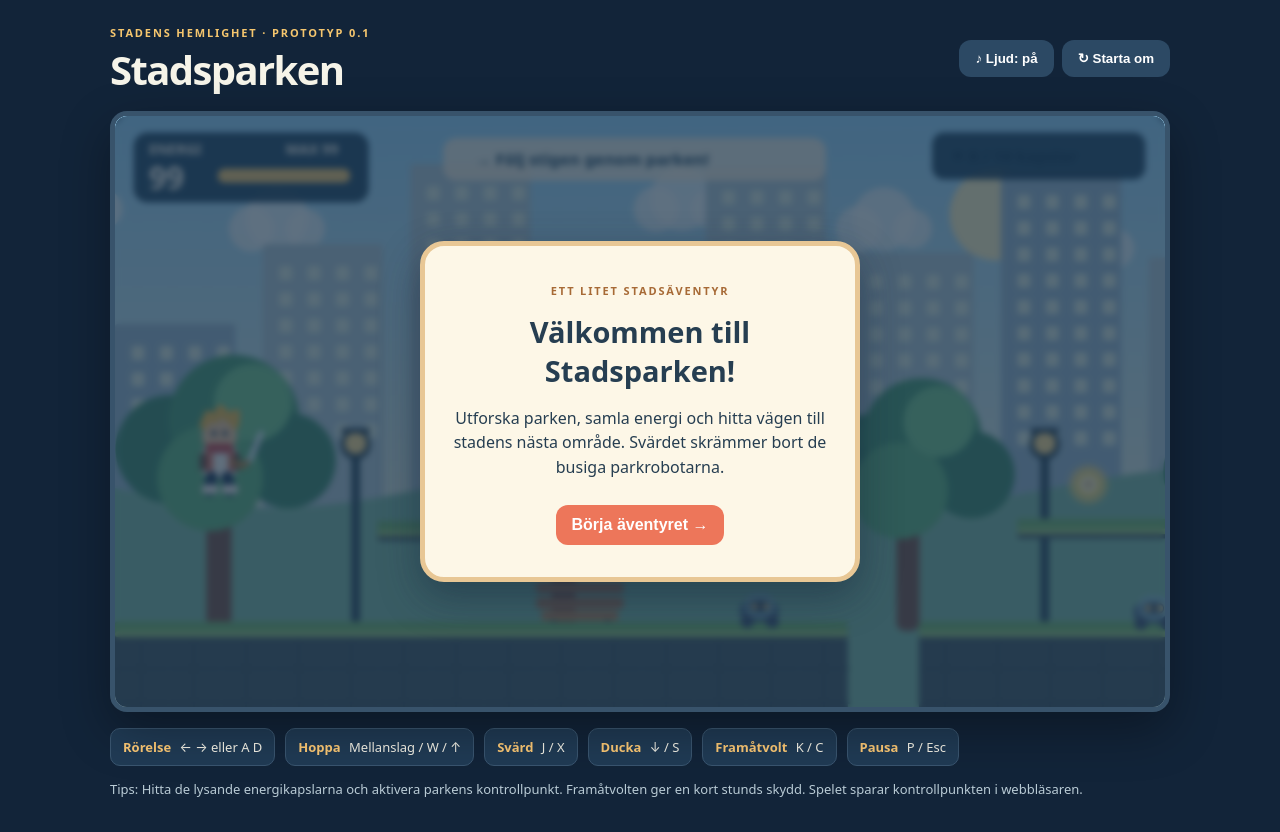
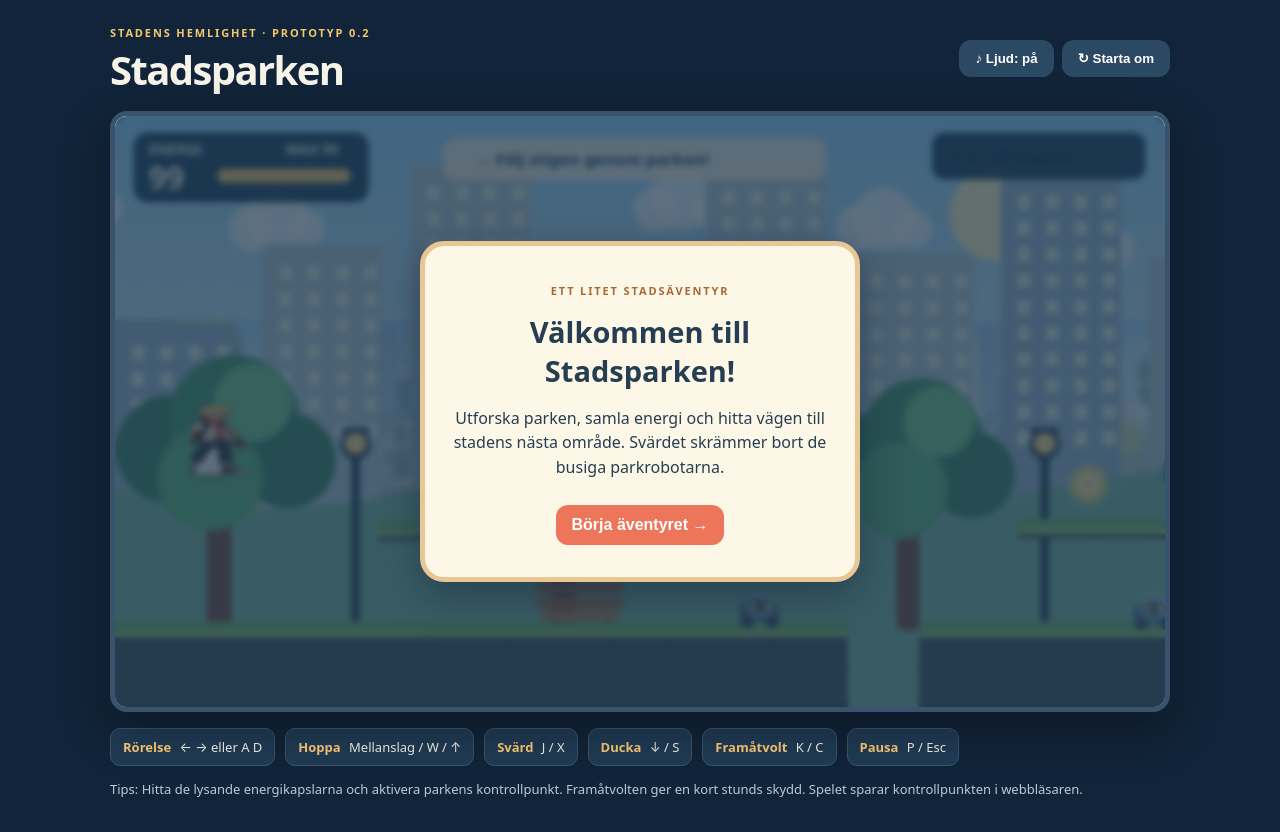
Before and after one commit to RikardSwed/Hitta-Min-V-n, a plain HTML site: page index.html in a window 1280 px wide. Drawn offline with Linux system fonts and the light colour scheme; animation ran at ten frames a second.

Commit message:
version 2

```diff
--- a/index.html
+++ b/index.html
@@ -1,2 +1,2 @@
 <!doctype html>
-<html lang="sv"><head><meta charset="utf-8"><meta name="viewport" content="width=device-width,initial-scale=1"><meta name="theme-color" content="#203b59"><title>Stadens Hemlighet – Stadsparken</title><link rel="stylesheet" href="style.css"></head><body><main><header><div><span class="eyebrow">STADENS HEMLIGHET · PROTOTYP 0.1</span><h1>Stadsparken</h1></div><div class="topactions"><button id="sound" type="button">♪ Ljud: på</button><button id="restart" type="button">↻ Starta om</button></div></header><div class="game-shell"><canvas id="game" width="960" height="540" aria-label="Plattformsspel i stadspark"></canvas><div id="overlay" class="overlay"><div class="panel"><span class="eyebrow">ETT LITET STADSÄVENTYR</span><h2 id="overlayTitle">Välkommen till Stadsparken!</h2><p id="overlayText">Utforska parken, samla energi och hitta vägen till stadens nästa område. Svärdet skrämmer bort de busiga parkrobotarna.</p><button id="play" type="button">Börja äventyret →</button></div></div></div><section class="instructions"><div><b>Rörelse</b> ← → eller A D</div><div><b>Hoppa</b> Mellanslag / W / ↑</div><div><b>Svärd</b> J / X</div><div><b>Ducka</b> ↓ / S</div><div><b>Framåtvolt</b> K / C</div><div><b>Pausa</b> P / Esc</div></section><p class="note">Tips: Hitta de lysande energikapslarna och aktivera parkens kontrollpunkt. Framåtvolten ger en kort stunds skydd. Spelet sparar kontrollpunkten i webbläsaren.</p></main><script type="module" src="js/game.js"></script></body></html>
+<html lang="sv"><head><meta charset="utf-8"><meta name="viewport" content="width=device-width,initial-scale=1"><meta name="theme-color" content="#203b59"><title>Stadens Hemlighet – Stadsparken</title><link rel="stylesheet" href="css/style.css"></head><body><main><header><div><span class="eyebrow">STADENS HEMLIGHET · PROTOTYP 0.2</span><h1>Stadsparken</h1></div><div class="topactions"><button id="sound" type="button">♪ Ljud: på</button><button id="restart" type="button">↻ Starta om</button></div></header><div class="game-shell"><canvas id="game" width="960" height="540" aria-label="Plattformsspel i stadspark"></canvas><div id="overlay" class="overlay"><div class="panel"><span class="eyebrow">ETT LITET STADSÄVENTYR</span><h2 id="overlayTitle">Välkommen till Stadsparken!</h2><p id="overlayText">Utforska parken, samla energi och hitta vägen till stadens nästa område. Svärdet skrämmer bort de busiga parkrobotarna.</p><button id="play" type="button">Börja äventyret →</button></div></div></div><section class="instructions"><div><b>Rörelse</b> ← → eller A D</div><div><b>Hoppa</b> Mellanslag / W / ↑</div><div><b>Svärd</b> J / X</div><div><b>Ducka</b> ↓ / S</div><div><b>Framåtvolt</b> K / C</div><div><b>Pausa</b> P / Esc</div></section><p class="note">Tips: Hitta de lysande energikapslarna och aktivera parkens kontrollpunkt. Framåtvolten ger en kort stunds skydd. Spelet sparar kontrollpunkten i webbläsaren.</p></main><script type="module" src="js/game.js"></script></body></html>
--- a/js/game.js
+++ b/js/game.js
@@ -1,3 +1,7 @@
+
+// Original concept-art assets are bundled locally; the game works offline.
+const heroArt=new Image();heroArt.src='assets/characters/hero-school-concept.png';
+const parkArt=new Image();parkArt.src='assets/backgrounds/park-concept.png';
 const canvas=document.querySelector('#game'),ctx=canvas.getContext('2d');
 const W=960,H=540,WORLD=3900,GROUND=462;
 const overlay=document.querySelector('#overlay'),overlayTitle=document.querySelector('#overlayTitle'),overlayText=document.querySelector('#overlayText');
@@ -37,7 +41,7 @@ for(const q of particles){q.x+=q.vx*dt;q.y+=q.vy*dt;q.vy+=.18*dt;q.life-=dt}part
 function rounded(x,y,w,h,r,color){ctx.fillStyle=color;ctx.beginPath();ctx.roundRect(x,y,w,h,r);ctx.fill()}
 function line(points,color,width=2){ctx.strokeStyle=color;ctx.lineWidth=width;ctx.lineJoin='round';ctx.lineCap='round';ctx.beginPath();points.forEach(([x,y],i)=>i?ctx.lineTo(x,y):ctx.moveTo(x,y));ctx.stroke()}
 function circle(x,y,r,color){ctx.fillStyle=color;ctx.beginPath();ctx.arc(x,y,r,0,Math.PI*2);ctx.fill()}
-function background(){const sky=ctx.createLinearGradient(0,0,0,H);sky.addColorStop(0,'#9ad5f6');sky.addColorStop(1,'#fff0c9');ctx.fillStyle=sky;ctx.fillRect(0,0,W,H);circle(805,90,42,'#fff2bd');for(let i=0;i<10;i++){const x=i*185-(camera*.12%185)-60,y=85+(i%3)*18;circle(x,y,21,'#f6f8f4b8');circle(x+23,y-9,29,'#f6f8f4b8');circle(x+49,y,18,'#f6f8f4b8')}
+function background(){const sky=ctx.createLinearGradient(0,0,0,H);sky.addColorStop(0,'#9ad5f6');sky.addColorStop(1,'#fff0c9');ctx.fillStyle=sky;ctx.fillRect(0,0,W,H);if(parkArt.complete&&parkArt.naturalWidth){ctx.save();ctx.globalAlpha=.32;for(let i=-1;i<5;i++){const px=i*550-(camera*.10%550);ctx.drawImage(parkArt,px,185,550,225)}ctx.restore()}circle(805,90,42,'#fff2bd');for(let i=0;i<10;i++){const x=i*185-(camera*.12%185)-60,y=85+(i%3)*18;circle(x,y,21,'#f6f8f4b8');circle(x+23,y-9,29,'#f6f8f4b8');circle(x+49,y,18,'#f6f8f4b8')}
 for(let i=0;i<34;i++){const x=i*135-(camera*.22%135),height=110+(i*73%150);rounded(x,300-height,110,height+160,3,i%3===0?'#9eb9c9':'#b5c9cf');for(let yy=320-height;yy<300;yy+=24)for(let xx=x+15;xx<x+103;xx+=26)rounded(xx,yy,12,13,2,'#dce8d8')}
 ctx.fillStyle='#84bca0';ctx.beginPath();ctx.moveTo(0,360);for(let x=0;x<=W;x+=20)ctx.lineTo(x,340+Math.sin((x+camera*.36)*.011)*18);ctx.lineTo(W,H);ctx.lineTo(0,H);ctx.fill();}
 function tree(x,base,scale=1){ctx.save();ctx.translate(x,base);ctx.scale(scale,scale);rounded(-10,-132,20,140,7,'#7e5848');line([[0,-83],[-32,-117]],'#7e5848',9);line([[0,-100],[31,-137]],'#7e5848',8);for(const [dx,dy,r,c] of [[-39,-137,43,'#448d69'],[12,-160,52,'#4f9e70'],[55,-128,38,'#448d69'],[-7,-114,42,'#66b77c'],[27,-174,31,'#79c98a']])circle(dx,dy,r,c);ctx.restore()}
@@ -48,7 +52,18 @@ function scenery(){ctx.save();ctx.translate(-camera,0);for(let x=95;x<WORLD;x+=3
 function drawPlatforms(){ctx.save();ctx.translate(-camera,0);for(const p of platforms){rounded(p.x,p.y,p.w,p.h,3,'#485a60');rounded(p.x,p.y,p.w,11,3,'#78b76c');rounded(p.x,p.y+9,p.w,5,2,'#a4cf7b');ctx.strokeStyle='#344a54';ctx.lineWidth=2;for(let x=p.x+24;x<p.x+p.w;x+=48){line([[x,p.y+16],[x,p.y+p.h]],'#384c54',1);for(let y=p.y+43;y<p.y+p.h;y+=31)line([[x-22,y],[x+24,y]],'#384c54',1)}}ctx.restore()}
 function drawItems(){ctx.save();ctx.translate(-camera,0);for(const item of items){if(item.taken)continue;const y=item.y+Math.sin(tick*.075+item.id)*5;circle(item.x,y,18,'#ffde7999');circle(item.x,y,12,'#ffe17c');circle(item.x,y,7,'#fff9df');line([[item.x-4,y],[item.x+4,y]],'#dba54c',2);line([[item.x,y-4],[item.x,y+4]],'#dba54c',2)}ctx.restore()}
 function drawEnemies(){ctx.save();ctx.translate(-camera,0);for(const e of enemies){if(!e.alive)continue;ctx.save();ctx.translate(e.x,e.y+Math.sin(tick*.09+e.id)*2);rounded(1,9,36,20,10,'#526c87');rounded(6,3,27,22,10,'#8db9c0');rounded(10,10,19,10,5,'#273f5d');circle(15,15,3,'#ffdf8e');circle(25,15,3,'#ffdf8e');circle(8,29,6,'#45566d');circle(31,29,6,'#45566d');ctx.restore()}ctx.restore()}
-function hero(){const p=player,x=p.x-camera+p.w/2,y=p.y+p.h;ctx.save();ctx.translate(x,y);if(p.inv&&Math.floor(tick/4)%2){ctx.globalAlpha=.42}ctx.scale(p.face,1);if(p.roll){ctx.translate(0,-24);ctx.rotate(tick*.55*p.face);ctx.translate(0,24)}const run=Math.sin(tick*.35)*Math.min(1,Math.abs(p.vx)/4);const crouch=p.crouch&&!p.roll;const sy=crouch?18:0;ctx.translate(0,sy);circle(0,-42,16,'#f5c89a');circle(-5,-44,2.4,'#263d58');circle(5,-44,2.4,'#263d58');line([[-14,-52],[-10,-61],[-4,-57],[1,-66],[8,-58],[15,-62],[14,-52]],'#f5bd49',8);rounded(-16,-33,32,crouch?18:30,8,'#f5f1e7');rounded(-13,-35,26,9,5,'#c94d4d');rounded(-14,-28,8,19,4,'#d96b57');rounded(8,-28,8,19,4,'#d96b57');rounded(-18,-26,6,16,3,'#684c3d');rounded(13,-26,6,16,3,'#684c3d');if(!crouch){line([[-7,-4],[-8+run*8,0],[ -9+run*10,8]],'#263d58',11);line([[7,-4],[8-run*8,0],[9-run*10,8]],'#263d58',11);rounded(-16+run*10,3,15,8,3,'#f8f2e8');rounded(2-run*10,3,15,8,3,'#f8f2e8')}else{rounded(-14,-7,29,9,4,'#263d58');rounded(-14,0,30,8,4,'#f8f2e8')}
+function hero(){const p=player,x=p.x-camera+p.w/2,y=p.y+p.h;
+if(heroArt.complete&&heroArt.naturalWidth){
+ ctx.save();ctx.translate(x,y);if(p.inv&&Math.floor(tick/4)%2)ctx.globalAlpha=.42;
+ ctx.scale(p.face,1);
+ if(p.roll){ctx.translate(0,-25);ctx.rotate(tick*.55);ctx.translate(0,25)}
+ const crouch=p.crouch&&!p.roll,run=Math.abs(p.vx)>1&&p.ground?Math.sin(tick*.38)*2:0;
+ if(crouch){ctx.translate(0,-1);ctx.scale(1.12,.72)}
+ ctx.drawImage(heroArt,-26,-69+run,52,69);
+ if(p.attack){const t=1-p.attack/13;ctx.save();ctx.rotate(-1.15+t*2.1);line([[14,-24],[55,-52]],'#effbff',8);line([[14,-24],[55,-52]],'#6c92a9',3);circle(14,-24,5,'#e6ac4b');ctx.restore();ctx.strokeStyle='#b8edfa';ctx.lineWidth=7;ctx.beginPath();ctx.arc(4,-23,61,-1.1+t*.4,.5+t*.7);ctx.stroke()}
+ ctx.restore();return;
+}
+ctx.save();ctx.translate(x,y);if(p.inv&&Math.floor(tick/4)%2){ctx.globalAlpha=.42}ctx.scale(p.face,1);if(p.roll){ctx.translate(0,-24);ctx.rotate(tick*.55*p.face);ctx.translate(0,24)}const run=Math.sin(tick*.35)*Math.min(1,Math.abs(p.vx)/4);const crouch=p.crouch&&!p.roll;const sy=crouch?18:0;ctx.translate(0,sy);circle(0,-42,16,'#f5c89a');circle(-5,-44,2.4,'#263d58');circle(5,-44,2.4,'#263d58');line([[-14,-52],[-10,-61],[-4,-57],[1,-66],[8,-58],[15,-62],[14,-52]],'#f5bd49',8);rounded(-16,-33,32,crouch?18:30,8,'#f5f1e7');rounded(-13,-35,26,9,5,'#c94d4d');rounded(-14,-28,8,19,4,'#d96b57');rounded(8,-28,8,19,4,'#d96b57');rounded(-18,-26,6,16,3,'#684c3d');rounded(13,-26,6,16,3,'#684c3d');if(!crouch){line([[-7,-4],[-8+run*8,0],[ -9+run*10,8]],'#263d58',11);line([[7,-4],[8-run*8,0],[9-run*10,8]],'#263d58',11);rounded(-16+run*10,3,15,8,3,'#f8f2e8');rounded(2-run*10,3,15,8,3,'#f8f2e8')}else{rounded(-14,-7,29,9,4,'#263d58');rounded(-14,0,30,8,4,'#f8f2e8')}
 if(p.attack){const t=1-p.attack/13;ctx.save();ctx.rotate(-1.15+t*2.1);line([[14,-24],[55,-52]],'#e9f9ff',7);line([[14,-24],[55,-52]],'#7395ab',3);circle(14,-24,5,'#e5a94b');ctx.restore();ctx.strokeStyle='#b8edfa';ctx.lineWidth=8;ctx.beginPath();ctx.arc(4,-23,61,-1.1+t*.4,.5+t*.7);ctx.stroke()}else{line([[12,-18],[21,-14],[28,-20]],'#bd8644',5);line([[28,-20],[38,-44]],'#dceaf0',5)}ctx.restore()}
 function effects(){for(const q of particles){ctx.globalAlpha=Math.min(1,q.life/15);circle(q.x-camera,q.y,3,q.color)}ctx.globalAlpha=1}
 function hud(){rounded(17,15,215,64,13,'#183951dc');ctx.fillStyle='#fff8e8';ctx.font='bold 13px system-ui';ctx.fillText('ENERGI',31,35);ctx.font='bold 28px system-ui';ctx.fillText(String(player.hp).padStart(2,'0'),31,67);rounded(94,48,121,13,6,'#2c4658');rounded(94,48,121*player.hp/99,13,6,player.hp>30?'#f6c86d':'#f1827b');ctx.font='bold 13px system-ui';ctx.fillStyle='#fff8e8';ctx.fillText('MAX 99',156,35);rounded(747,15,195,43,11,'#183951dc');ctx.font='bold 15px system-ui';ctx.fillText(`✦ ${score} / ${items.length} kapslar`,764,42);if(player.x<185){rounded(300,20,350,39,12,'#fdf2dccc');ctx.fillStyle='#284b61';ctx.font='bold 15px system-ui';ctx.fillText('→ Följ stigen genom parken!',329,45)}if(player.x>1850&&player.x<2050){rounded(340,84,295,40,12,'#fdf2dccc');ctx.fillStyle='#284b61';ctx.font='bold 15px system-ui';ctx.fillText('✓ Kontrollpunkt aktiverad!',366,109)}}
```
Also changed, not shown: css/style.css (added, +1 -0 lines), assets/backgrounds/park-concept.png (added), assets/characters/hero-school-concept.png (added), 7 other files.
